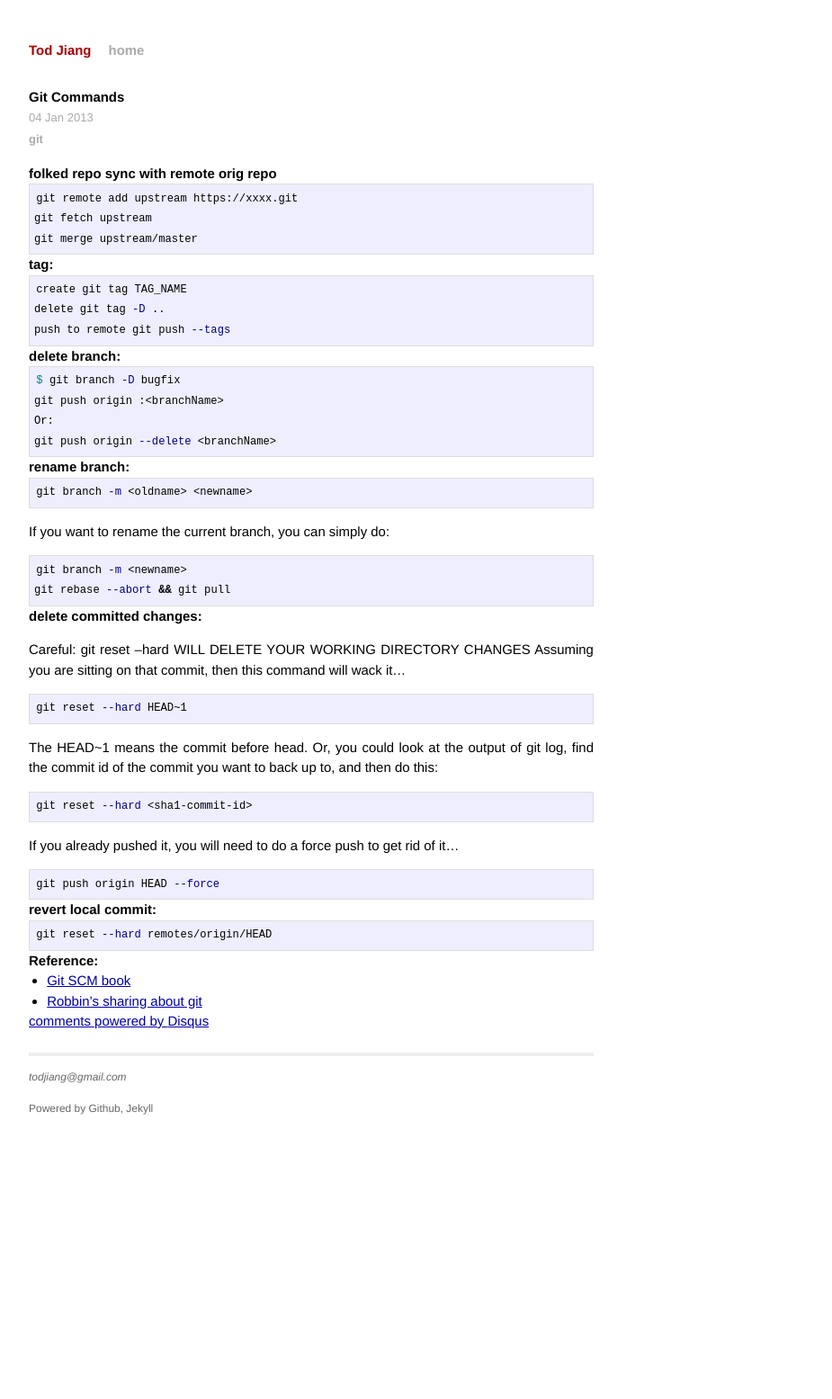
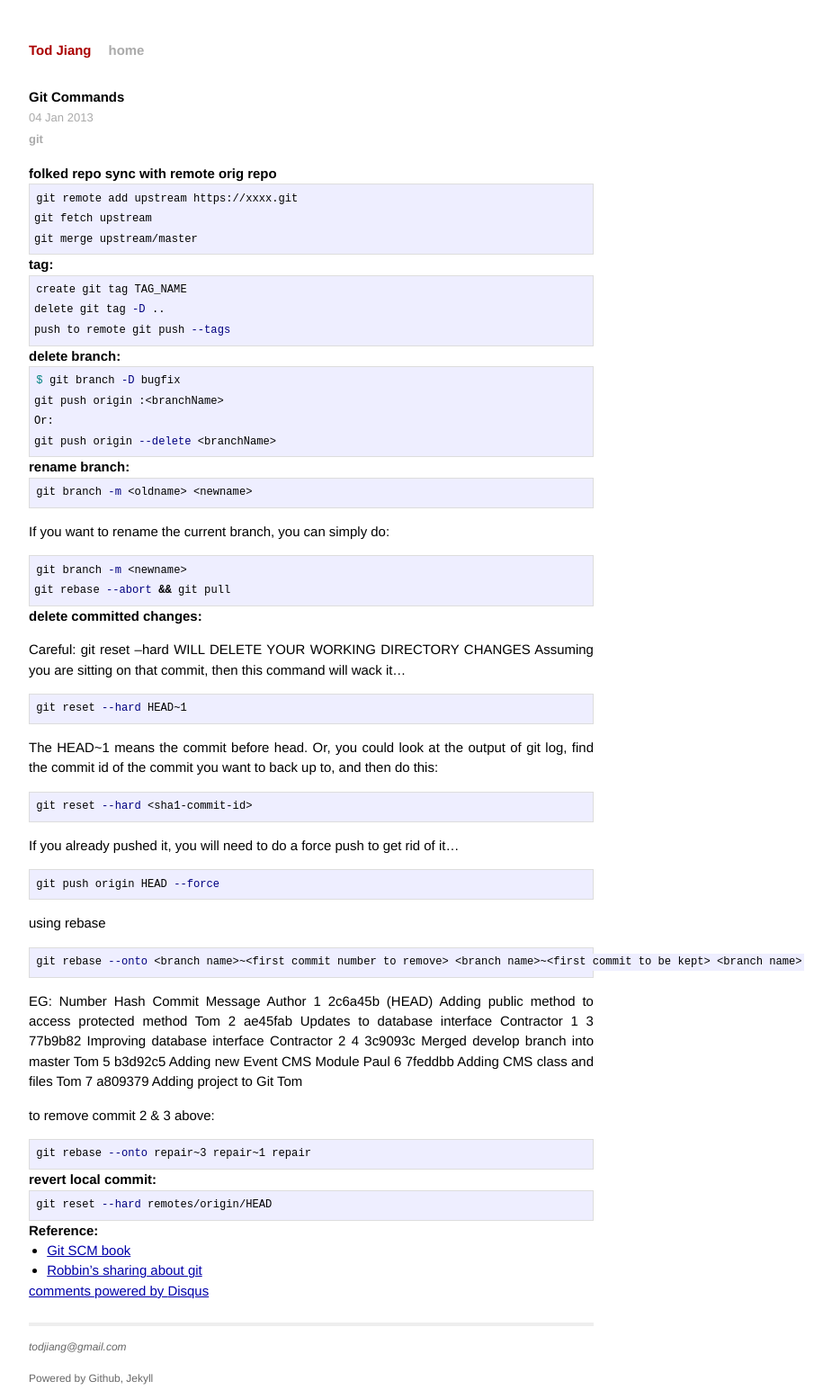
Before and after one commit to todjiang/todjiang.github.io, a Jekyll site: the page built from _posts/2013-01-04-git.md, in a window 1280 px wide. Shown: the whole page at 90% size, without its empty margins (294-1219 px from the left). Built offline with Jekyll 4.4.1, drawn with Linux system fonts in a browser that asks for light colours; Markdown is read by kramdown in place of the engine named in the settings; comment, search, counter and statistics services are not loaded; before the commit the page ends 1255 px from its top, so only the background shows below that.

Commit message:
update git

```diff
--- a/_posts/2013-01-04-git.md
+++ b/_posts/2013-01-04-git.md
@@ -55,10 +55,30 @@ If you already pushed it, you will need to do a force push to get rid of it...
 git push origin HEAD --force
 {% endhighlight %}
 
+using rebase
+{% highlight bash %}
+git rebase --onto <branch name>~<first commit number to remove> <branch name>~<first commit to be kept> <branch name>
+{% endhighlight %}
+EG:
+Number	Hash	Commit Message	Author
+1	2c6a45b	(HEAD) Adding public method to access protected method	Tom
+2	ae45fab	Updates to database interface	Contractor 1
+3	77b9b82	Improving database interface	Contractor 2
+4	3c9093c	Merged develop branch into master	Tom
+5	b3d92c5	Adding new Event CMS Module	Paul
+6	7feddbb	Adding CMS class and files	Tom
+7	a809379	Adding project to Git	Tom
+
+to remove commit 2 & 3 above:
+{% highlight bash %}
+git rebase --onto repair~3 repair~1 repair
+{% endhighlight %}
+
 ### revert local commit:
 {% highlight bash %}
 git reset --hard remotes/origin/HEAD
 {% endhighlight %}
+
 
 ## Reference:
 * [Git SCM book][git-scm]
```
